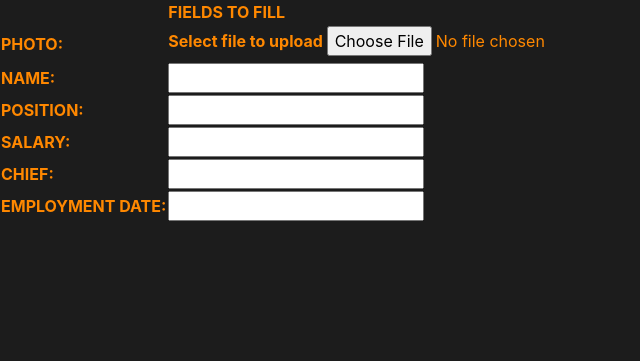
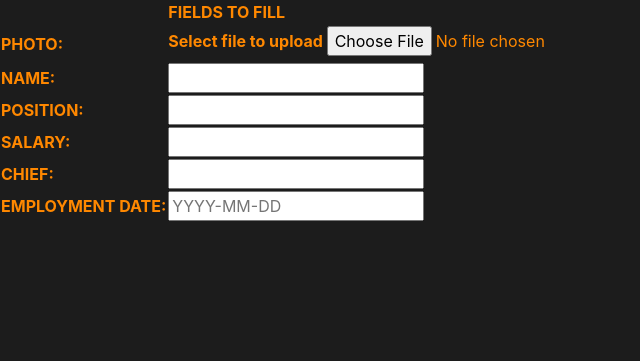
Before and after one commit to meekeesh/abz, a Django app: page /add_new_employee/ in a window 1280 px wide. Shown: the part 65-426 px from the top of the page, without its empty margins (0-640 px from the left). Run offline with Django 3.2, Linux system fonts and the light colour scheme; lists and menus that the app fills with data are empty; some libraries are stand-ins or nearby versions.

```diff
--- a/templates/create_employee.html
+++ b/templates/create_employee.html
@@ -40,7 +40,7 @@
 		</tr>
 		<tr>
 			<th>EMPLOYMENT DATE:</th>
-			<th><input id="employment_date" type="text"></th>
+			<th><input id="employment_date" type="text" placeholder="YYYY-MM-DD"></th>
 		</tr>
 	</table>
 
```
Also changed, not shown: README.md, db.sqlite3.
